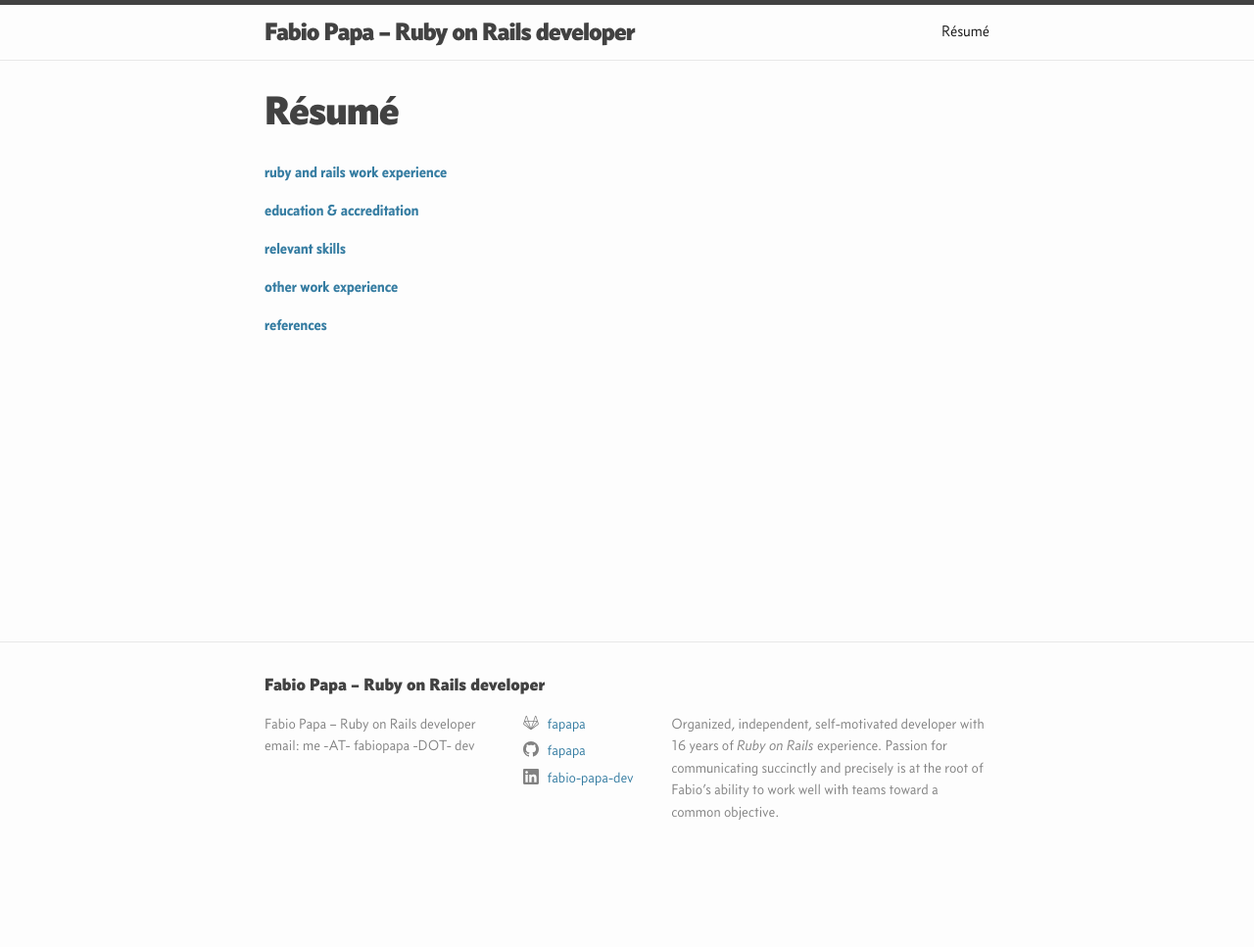
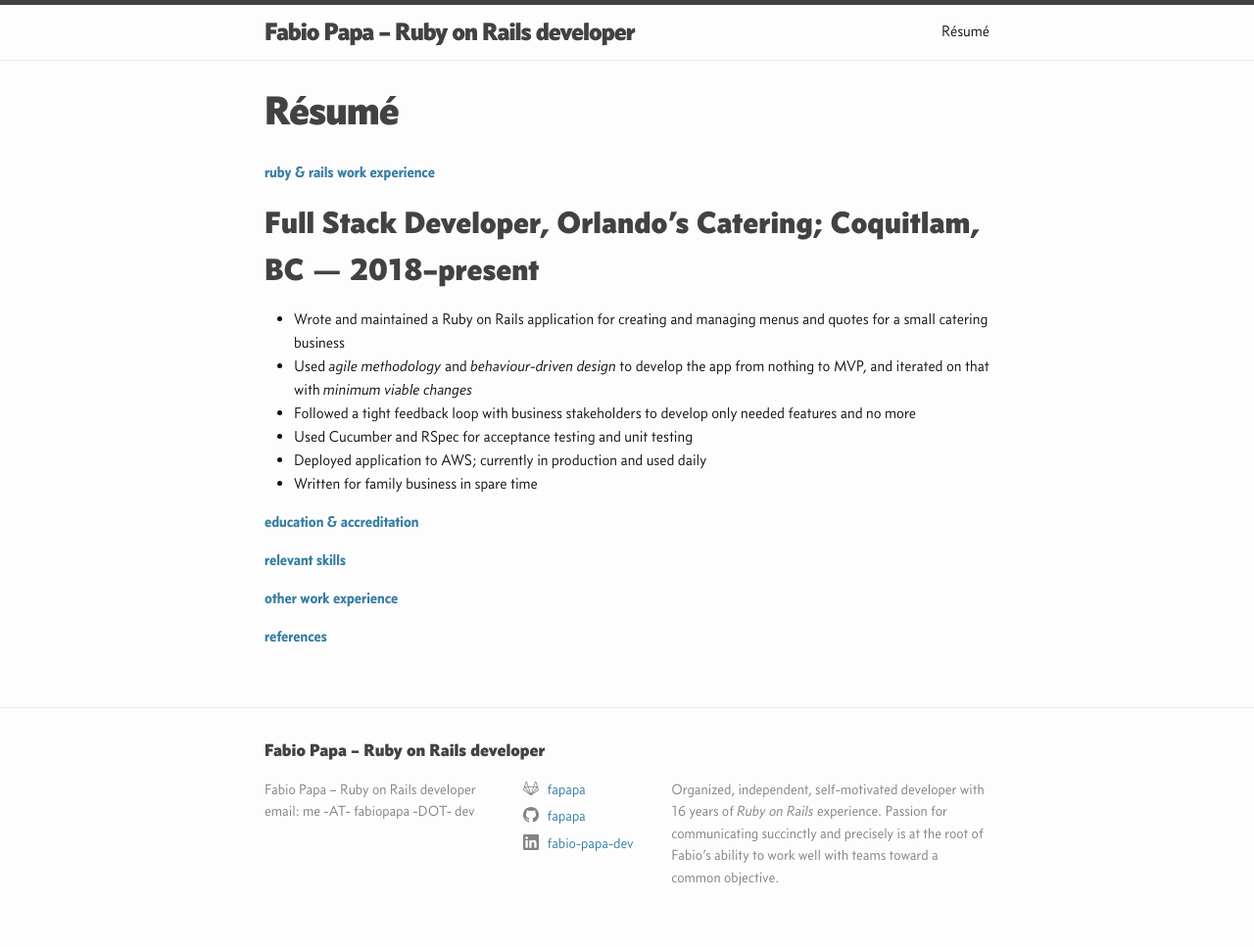
Before and after one commit to fapapa/fapapa.github.io, a Jekyll site: the page built from resume.md, in a window 1280 px wide. Shown: the whole page at 98% size. Built offline with Jekyll 4.4.1, drawn with Linux system fonts in a browser that asks for light colours; before the commit the page ends 900 px from its top, so only the background shows below that.

Commit message:
Add ruby and rails work experience

```diff
--- a/resume.md
+++ b/resume.md
@@ -5,8 +5,17 @@ permalink: /resume/
 id: resume
 ---
 
-# ruby and rails work experience
-
+# ruby & rails work experience
+## Full Stack Developer, Orlando's Catering; Coquitlam, BC — 2018–present
+* Wrote and maintained a Ruby on Rails application for creating and managing
+  menus and quotes for a small catering business
+* Used *agile methodology* and *behaviour-driven design* to develop the app from
+  nothing to MVP, and iterated on that with *minimum viable changes*
+* Followed a tight feedback loop with business stakeholders to develop only
+  needed features and no more
+* Used Cucumber and RSpec for acceptance testing and unit testing
+* Deployed application to AWS; currently in production and used daily
+* Written for family business in spare time
 
 # education & accreditation
 
```
